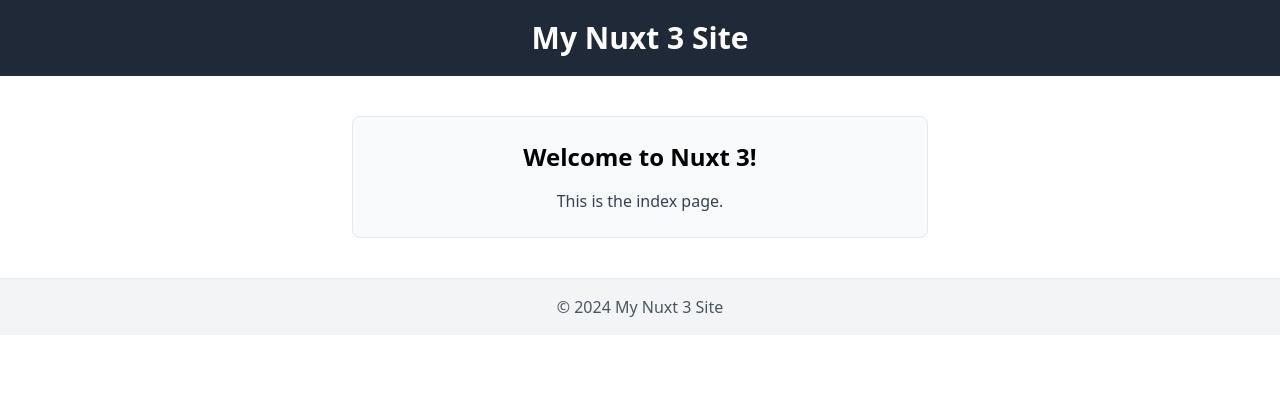
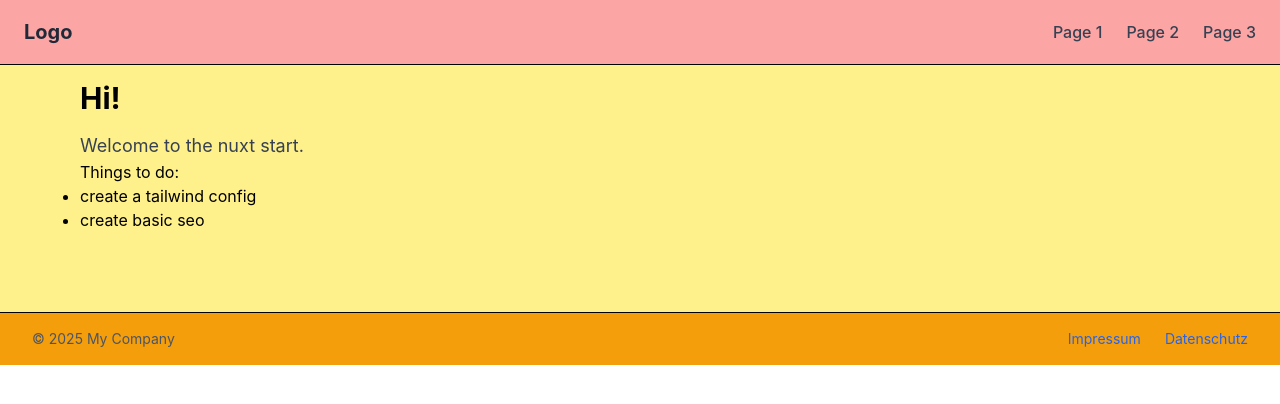
Before and after one commit to GuidaGG/nuxt-basic, a Nuxt app: page / in a window 1280 px wide. Shown: the top 404 px of the page. Built offline with nearby package versions, Linux system fonts and the light colour scheme.

Commit message:
feat: change header to red

```diff
--- a/app.vue
+++ b/app.vue
@@ -1,3 +1,5 @@
 <template>
-  <NuxtPage />
+  <NuxtLayout>
+    <NuxtPage />
+  </NuxtLayout>
 </template>
--- /dev/null
+++ b/components/Container.vue
@@ -0,0 +1,5 @@
+<template>
+    <div class="w-full p-20 bg-yellow-200">
+        <slot />
+    </div>
+</template>
--- /dev/null
+++ b/components/Footer.vue
@@ -0,0 +1,11 @@
+<template>
+    <footer class="flex flex-row justify-between items-center py-4 px-8 bg-secondary text-sm border-t border-black">
+        <div class="text-gray-600">
+            &copy; 2025 My Company
+        </div>
+        <nav class="flex flex-row gap-6">
+            <a href="/impressum" class="text-blue-600 hover:underline">Impressum</a>
+            <a href="/datenschutz" class="text-blue-600 hover:underline">Datenschutz</a>
+        </nav>
+    </footer>
+</template>
--- /dev/null
+++ b/components/Header.vue
@@ -0,0 +1,24 @@
+<template>
+    <header class="bg-red-300 fixed w-full border-b border-black">
+        <div class="container mx-auto flex items-center justify-between py-4 px-6">
+            <!-- Logo -->
+            <div class="flex items-center h-8 min-w-16">
+                <span class="font-bold text-xl text-gray-800">Logo</span>
+            </div>
+            <!-- Navigation -->
+            <nav>
+                <ul class="flex space-x-6">
+                    <li>
+                        <a href="#" class="text-gray-700 hover:text-blue-600 font-medium">Page 1</a>
+                    </li>
+                    <li>
+                        <a href="#" class="text-gray-700 hover:text-blue-600 font-medium">Page 2</a>
+                    </li>
+                    <li>
+                        <a href="#" class="text-gray-700 hover:text-blue-600 font-medium">Page 3</a>
+                    </li>
+                </ul>
+            </nav>
+        </div>
+    </header>
+</template>
--- /dev/null
+++ b/layouts/default.vue
@@ -0,0 +1,7 @@
+<template>
+  <div>
+    <Header />
+        <NuxtPage />
+    <Footer />
+  </div>
+</template>
--- a/pages/index.vue
+++ b/pages/index.vue
@@ -1,16 +1,17 @@
 <template>
-    <div>
-        <header class="bg-gray-800 text-white py-5 text-center">
-            <h1 class="text-3xl font-bold">My Nuxt 3 Site</h1>
-        </header>
-        <main class="max-w-xl mx-auto my-10 p-6 border border-gray-200 rounded-lg text-center bg-gray-50">
-            <h2 class="text-2xl font-semibold mb-4">Welcome to Nuxt 3!</h2>
-            <p class="text-gray-700">This is the index page.</p>
-        </main>
-        <footer class="bg-gray-100 text-gray-600 text-center py-4 mt-10 border-t border-gray-200">
-            <p>&copy; 2024 My Nuxt 3 Site</p>
-        </footer>
-    </div>
+    <Container>
+        <h1 class="text-3xl font-bold mb-4">Hi!</h1>
+        <p class="text-lg text-gray-700">Welcome to the nuxt start.</p>
+        <ul class="list-disc">
+            Things to do:
+            <li >
+                create a tailwind config
+            </li>
+            <li>
+                create basic seo
+            </li>
+        </ul>
+    </Container>
 </template>
 
 <script setup>
--- /dev/null
+++ b/tailwind.config.ts
@@ -0,0 +1,29 @@
+import type { Config } from 'tailwindcss'
+
+const config: Config = {
+  content: [
+    './components/**/*.{vue,js,ts}',
+    './layouts/**/*.{vue,js,ts}',
+    './pages/**/*.{vue,js,ts}',
+    './app.vue'
+  ],
+  theme: {
+    extend: {
+      colors: {
+        primary: '#1E40AF',    // Example: Deep Blue
+        secondary: '#F59E0B',  // Example: Amber
+        accent: '#10B981',     // Example: Emerald
+        dark: '#111827',       // Example: Slate-900
+        light: '#F9FAFB'       // Example: Gray-50
+      },
+      fontFamily: {
+        sans: ['Inter', 'ui-sans-serif', 'system-ui', 'sans-serif'],
+        heading: ['Poppins', 'ui-sans-serif', 'system-ui'],
+        mono: ['Fira Code', 'ui-monospace', 'SFMono-Regular', 'monospace']
+      }
+    }
+  },
+  plugins: [require('@tailwindcss/typography')]
+}
+
+export default config
```
Also changed, not shown: package.json (+7 -0 lines), 1 other file (tests, documents, lock files or other folders).
